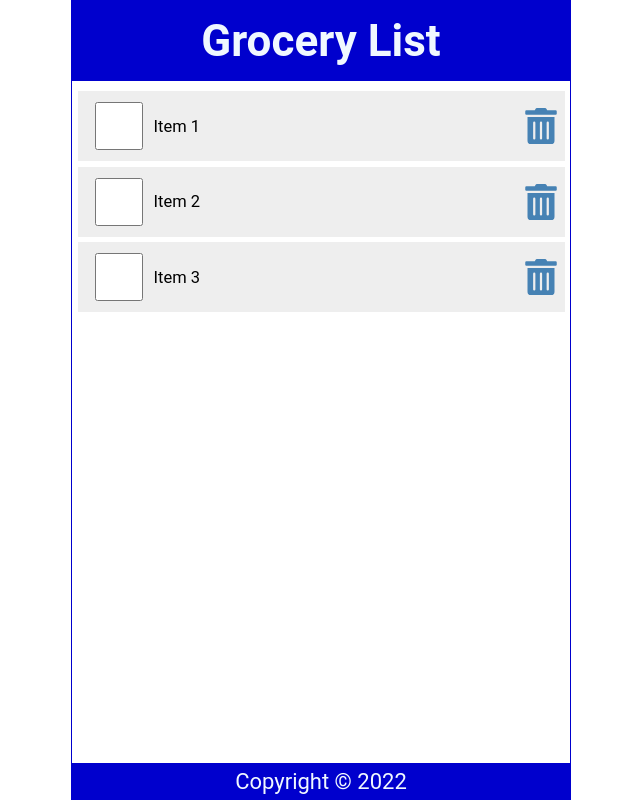
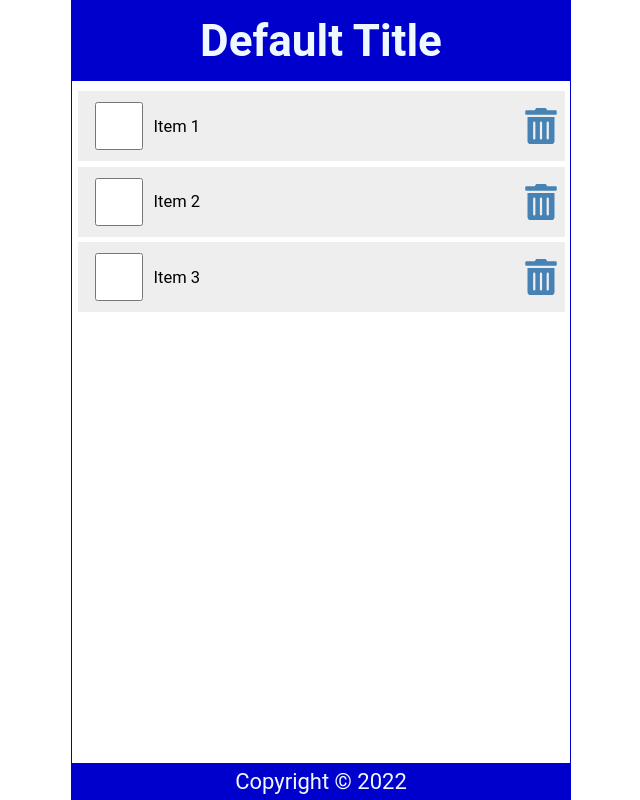
Before and after one commit to programer1983/Grocery-List, a React (Create React App) app: page / in a window 1280 px wide. Shown: the whole page, without its empty margins (319-959 px from the left). Built offline with nearby package versions, Linux system fonts and the light colour scheme.

Commit message:
defaultProps;

```diff
--- a/src/App.js
+++ b/src/App.js
@@ -6,7 +6,7 @@ function App() {
 
   return (
     <div className="App">
-     <Header title='Grocery List' />
+     <Header />
      <Content />
      <Footer />
     </div>
--- a/src/Header.js
+++ b/src/Header.js
@@ -9,6 +9,8 @@ const Header = ({title}) => {
   )
 }
 
-
+Header.defaultProps = {
+  title: 'Default Title'
+}
 
 export default Header
```
